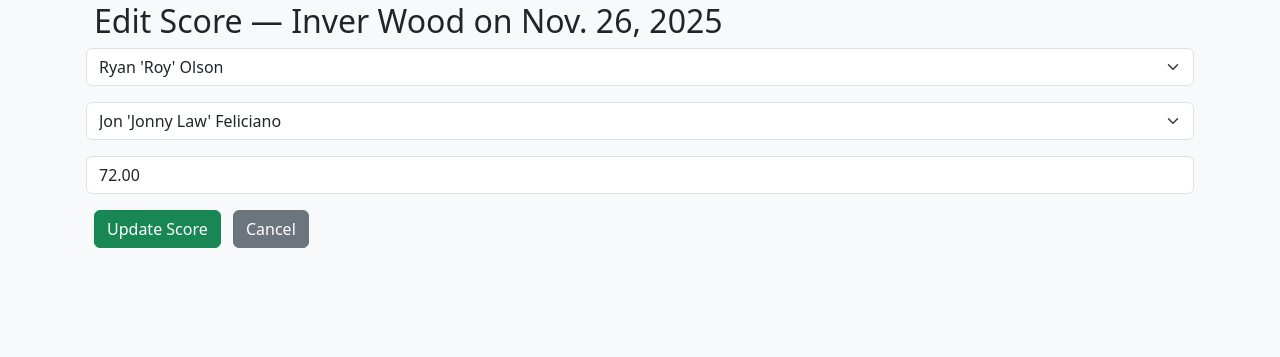
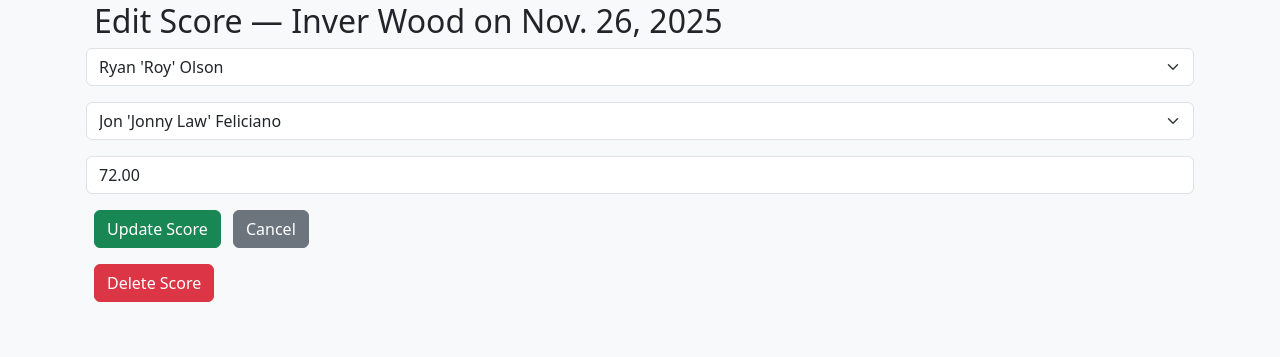
Before and after one commit to ajungers-ga/BGAapp, a Django app: page /results/score/1/edit/ in a window 1280 px wide. Shown: the part 109-466 px from the top of the page. Run offline with Django 5.2, Linux system fonts and the light colour scheme; data comes from the database, SQL or seed files in the repository.

Commit message:
Checkpoint 15: added delete_score function to edit leaderboard scores and results page

```diff
--- a/results/templates/bgaapp/edit_score.html
+++ b/results/templates/bgaapp/edit_score.html
@@ -15,5 +15,10 @@
       <a href="{% url 'leaderboard' event.pk %}" class="btn btn-secondary ms-2">Cancel</a>
     </div>
   </form>
+
+  <form action="{% url 'delete_score' score.pk %}" method="post" class="mt-3">
+    {% csrf_token %}
+    <button type="submit" class="btn btn-danger">Delete Score</button>
+  </form>
 </div>
 {% endblock %}
--- a/results/urls.py
+++ b/results/urls.py
@@ -9,6 +9,6 @@ urlpatterns = [
     path('<int:pk>/delete/', views.EventDeleteView.as_view(), name='event_delete'),
     path('<int:pk>/leaderboard/', views.leaderboard_view, name='leaderboard'),
     path('score/<int:score_id>/edit/', views.edit_score_view, name='edit_score'),
-
+    path('score/<int:pk>/delete/', views.delete_score, name='delete_score'),
 
 ]
--- a/results/views.py
+++ b/results/views.py
@@ -34,7 +34,7 @@ from django.views.decorators.http import require_http_methods
 
 def schedule_view(request):
     today = timezone.now().date()  # Get today's date
-    events = Event.objects.filter(date__gte=today).order_by('date')  # Only future events, sorted soonest to latest
+    events = Event.objects.filter(date__gte=today).order_by('date')  # only future events, sorted soonest to latest
     return render(request, 'bgaapp/schedule.html', {'events': events})
 #-----------------------------------------------------------------------#
 
@@ -158,7 +158,7 @@ def leaderboard_view(request, pk):
 # - Reuses the same ScoreForm used on the leaderboard page
 # - After saving, redirects back to the same leaderboard page
 
-
+# BELOW = Edit a submitted score for an event
 @require_http_methods(["GET", "POST"])
 def edit_score_view(request, score_id):
     score = get_object_or_404(Score, id=score_id)  # get the score object using primary key
@@ -187,3 +187,14 @@ def edit_score_view(request, score_id):
         'event': event
     })
 #-------------------------------------------------------------------------------------------#
+
+
+
+
+# BELOW = function to delete a score, from the /results/score/#/edit page--------------------------------#
+def delete_score(request, pk):          # get the SCORE OBJECT from the DB using primarykey f/ url
+    score = get_object_or_404(Score, pk=pk)   # if the SCORE OBJECT does not existm throw 404 error
+    event_id = score.event.pk  # saving the EVENT ID linked to this OBJECT SCORE,  before deleting, (link back to that objscore in return)
+    score.delete() # now that the event_id has been found, saved, its safe to delete (CONSIDER A CONFIRM MESSAGE???)
+    return redirect('leaderboard', pk=event_id) # returning to the leaderboard, linked from earlier, user wont stay on brkn page
+#---------------------------------------------------------------------------------------------------------#
```
